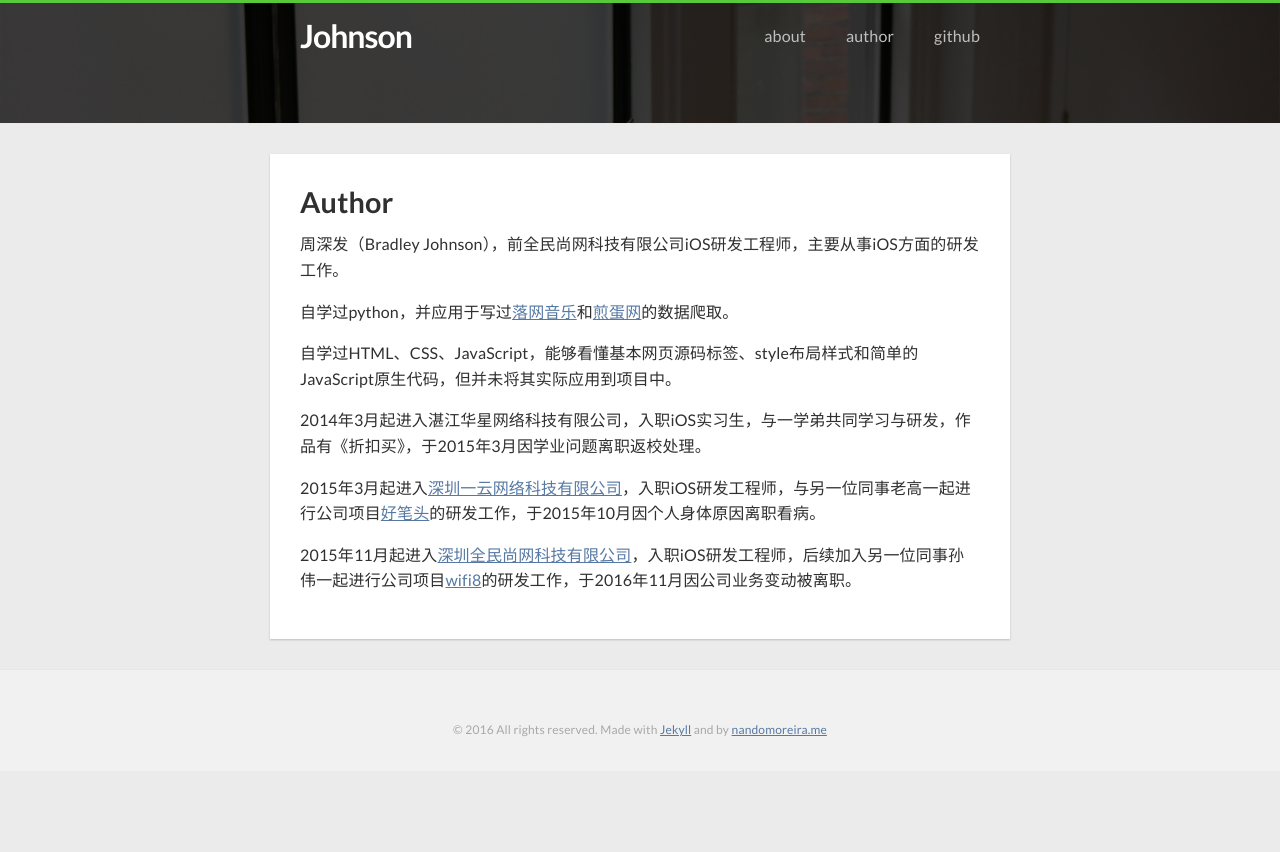
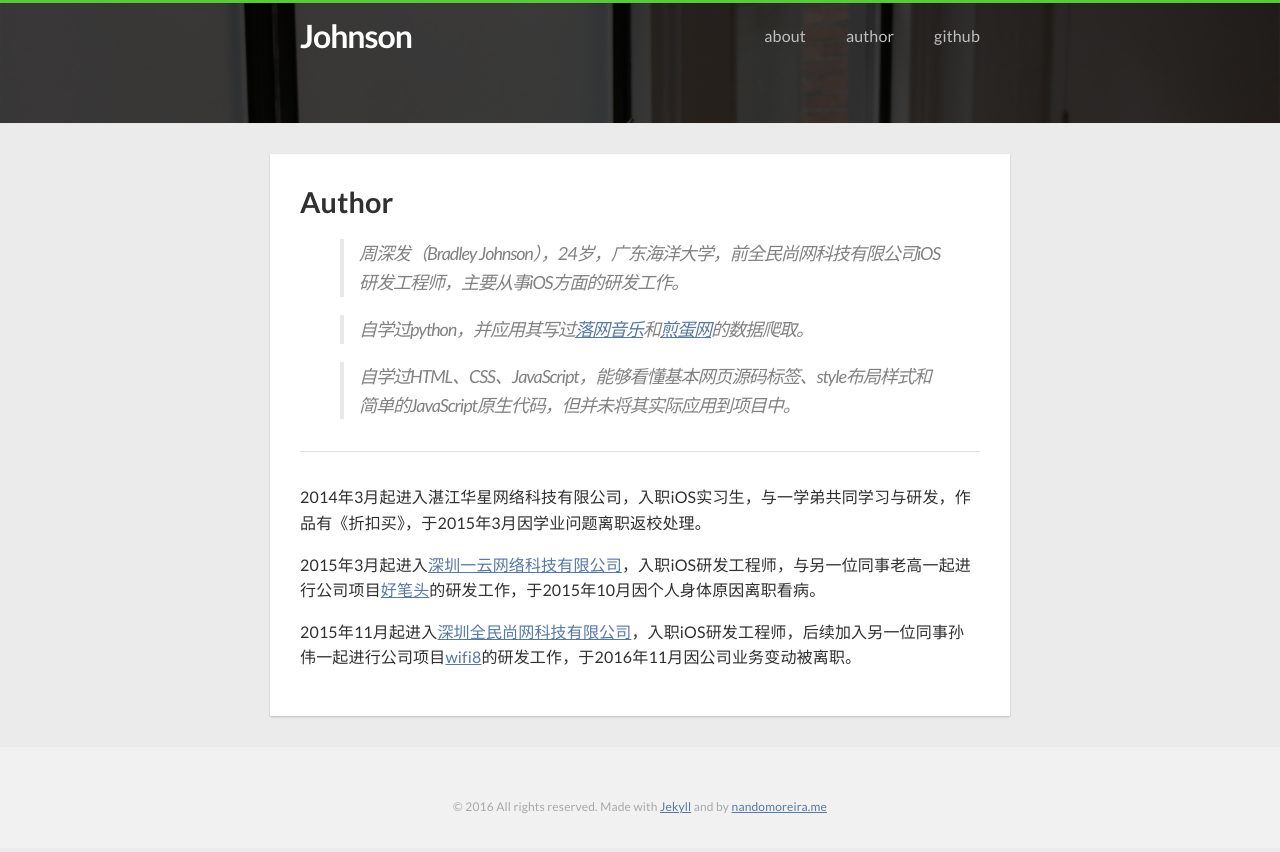
Before and after one commit to zsfbradleyjohnson/zsfbradleyjohnson.github.io, a Jekyll site: the page built from author.md, in a window 1280 px wide. Shown: the top 852 px of the page. Built offline with Jekyll 4.4.1, drawn with Linux system fonts in a browser that asks for light colours; nearby versions of some CDN libraries.

Commit message:
change user info

```diff
--- a/author.md
+++ b/author.md
@@ -5,11 +5,13 @@ permalink: /author/
 slug: author
 ---
 
-周深发（Bradley Johnson），前全民尚网科技有限公司iOS研发工程师，主要从事iOS方面的研发工作。
+>周深发（Bradley Johnson），24岁，广东海洋大学，前全民尚网科技有限公司iOS研发工程师，主要从事iOS方面的研发工作。
 
-自学过python，并应用于写过[落网音乐](http://www.luoo.net/)和[煎蛋网](http://jandan.net/)的数据爬取。
+>自学过python，并应用其写过[落网音乐](http://www.luoo.net/)和[煎蛋网](http://jandan.net/)的数据爬取。
 
-自学过HTML、CSS、JavaScript，能够看懂基本网页源码标签、style布局样式和简单的JavaScript原生代码，但并未将其实际应用到项目中。
+>自学过HTML、CSS、JavaScript，能够看懂基本网页源码标签、style布局样式和简单的JavaScript原生代码，但并未将其实际应用到项目中。
+
+***
 
 2014年3月起进入湛江华星网络科技有限公司，入职iOS实习生，与一学弟共同学习与研发，作品有《折扣买》，于2015年3月因学业问题离职返校处理。
 
```
